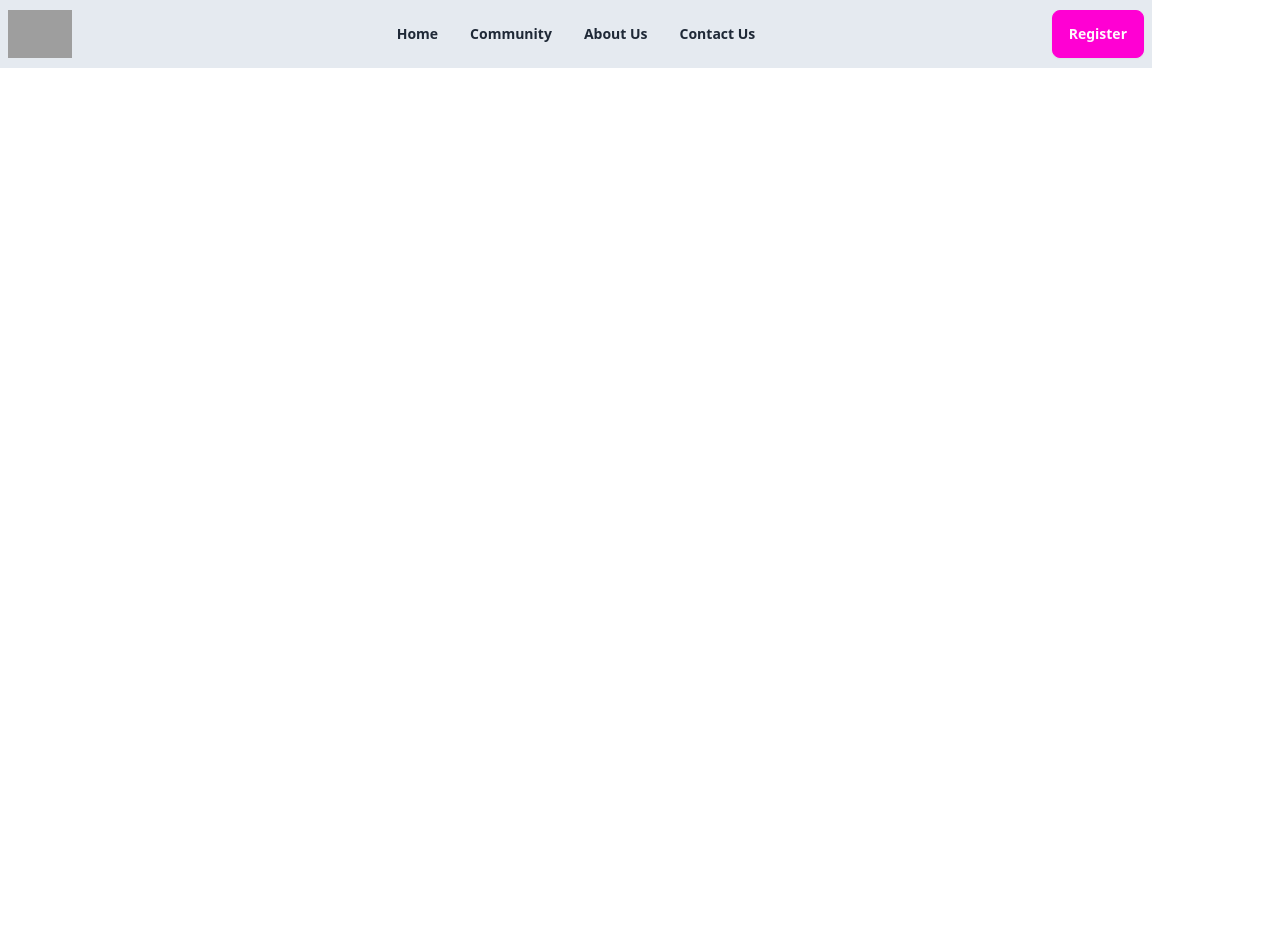
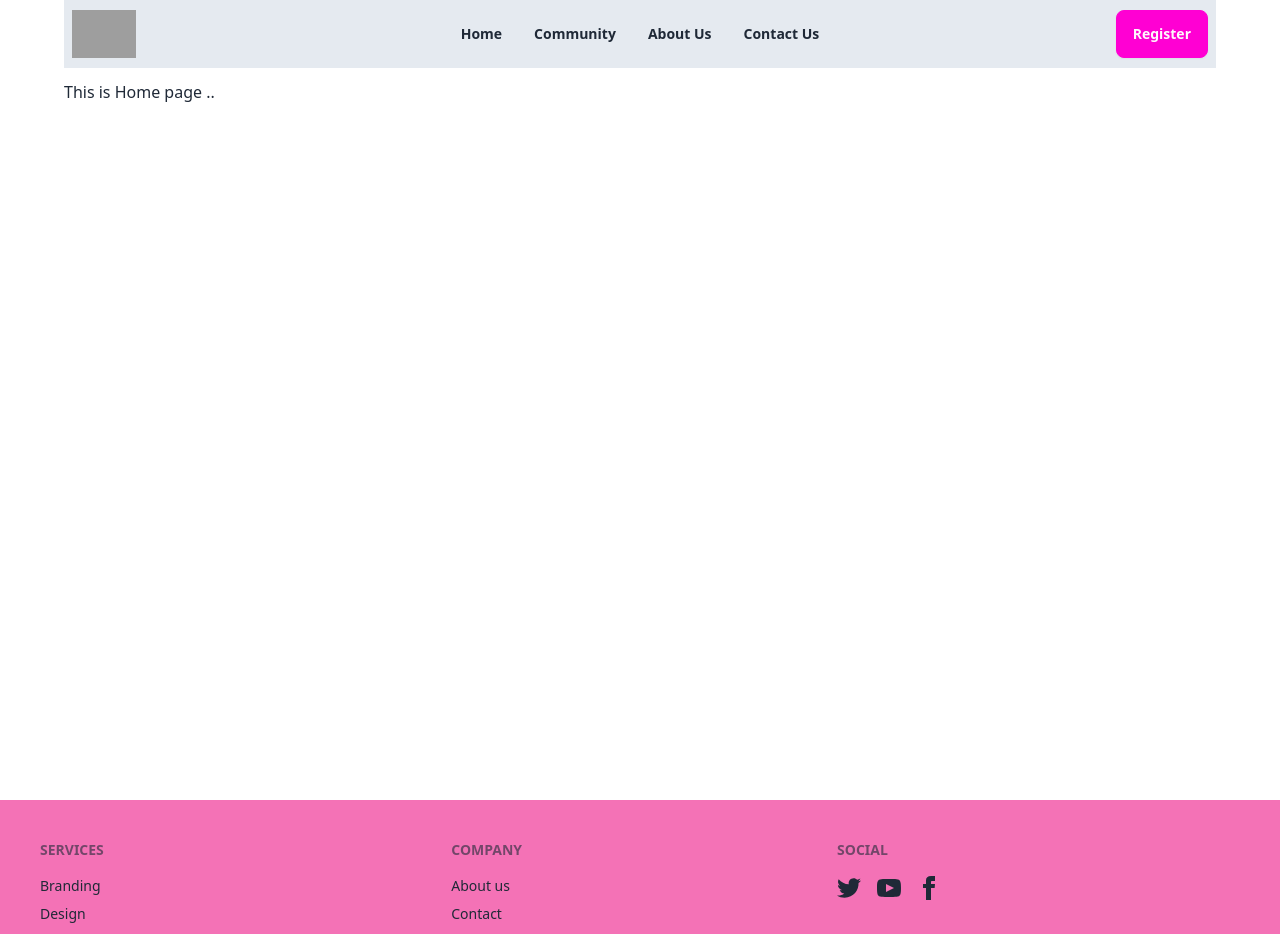
Before and after one commit to Naymul-NN/Mechanical-Keyboards, a React (Vite) app: page / in a window 1280 px wide. Shown: the top 934 px of the page. Before the commit the page ends 800 px from the top, so only its background shows below. Built offline with nearby package versions, Linux system fonts and the light colour scheme; grey boxes are pictures that could not be loaded.

Commit message:
create Footer

```diff
--- /dev/null
+++ b/src/components/home/Footer.tsx
@@ -0,0 +1,33 @@
+
+const Footer = () => {
+    return (
+        <div>
+            <footer className="footer p-10 bg-pink-400 text-base-content">
+  <nav>
+    <header className="footer-title">Services</header>
+    <a className="link link-hover">Branding</a>
+    <a className="link link-hover">Design</a>
+    <a className="link link-hover">Marketing</a>
+    <a className="link link-hover">Advertisement</a>
+  </nav>
+  <nav>
+    <header className="footer-title">Company</header>
+    <a className="link link-hover">About us</a>
+    <a className="link link-hover">Contact</a>
+    <a className="link link-hover">Jobs</a>
+    <a className="link link-hover">Press kit</a>
+  </nav>
+  <nav>
+    <header className="footer-title">Social</header>
+    <div className="grid grid-flow-col gap-4">
+      <a><svg xmlns="http://www.w3.org/2000/svg" width="24" height="24" viewBox="0 0 24 24" className="fill-current"><path d="M24 4.557c-.883.392-1.832.656-2.828.775 1.017-.609 1.798-1.574 2.165-2.724-.951.564-2.005.974-3.127 1.195-.897-.957-2.178-1.555-3.594-1.555-3.179 0-5.515 2.966-4.797 6.045-4.091-.205-7.719-2.165-10.148-5.144-1.29 2.213-.669 5.108 1.523 6.574-.806-.026-1.566-.247-2.229-.616-.054 2.281 1.581 4.415 3.949 4.89-.693.188-1.452.232-2.224.084.626 1.956 2.444 3.379 4.6 3.419-2.07 1.623-4.678 2.348-7.29 2.04 2.179 1.397 4.768 2.212 7.548 2.212 9.142 0 14.307-7.721 13.995-14.646.962-.695 1.797-1.562 2.457-2.549z"></path></svg></a>
+      <a><svg xmlns="http://www.w3.org/2000/svg" width="24" height="24" viewBox="0 0 24 24" className="fill-current"><path d="M19.615 3.184c-3.604-.246-11.631-.245-15.23 0-3.897.266-4.356 2.62-4.385 8.816.029 6.185.484 8.549 4.385 8.816 3.6.245 11.626.246 15.23 0 3.897-.266 4.356-2.62 4.385-8.816-.029-6.185-.484-8.549-4.385-8.816zm-10.615 12.816v-8l8 3.993-8 4.007z"></path></svg></a>
+      <a><svg xmlns="http://www.w3.org/2000/svg" width="24" height="24" viewBox="0 0 24 24" className="fill-current"><path d="M9 8h-3v4h3v12h5v-12h3.642l.358-4h-4v-1.667c0-.955.192-1.333 1.115-1.333h2.885v-5h-3.808c-3.596 0-5.192 1.583-5.192 4.615v3.385z"></path></svg></a>
+    </div>
+  </nav>
+</footer>
+        </div>
+    );
+};
+
+export default Footer;
--- a/src/components/home/Home.tsx
+++ b/src/components/home/Home.tsx
@@ -2,7 +2,7 @@
 const Home = () => {
 return (
      <div>
-          <h1> This is Home page .. </h1>
+          <h1 className="pt-20 min-h-screen"> This is Home page .. </h1>
      </div>
 );
 };
--- a/src/layout/Layout.tsx
+++ b/src/layout/Layout.tsx
@@ -1,11 +1,17 @@
+import { Outlet } from "react-router-dom";
 import NavBar from "../components/home/Navbar";
+import Footer from "../components/home/Footer";
 
 const Layout = () => {
-return (
-     <div>
-          <NavBar></NavBar>
-     </div>
-);
+    return (
+        <div>
+           <div className="w-[90%] mx-auto ">
+           <NavBar></NavBar>
+            <Outlet></Outlet>
+           </div>
+            <Footer></Footer>
+        </div>
+    );
 };
 
 export default Layout;
```
